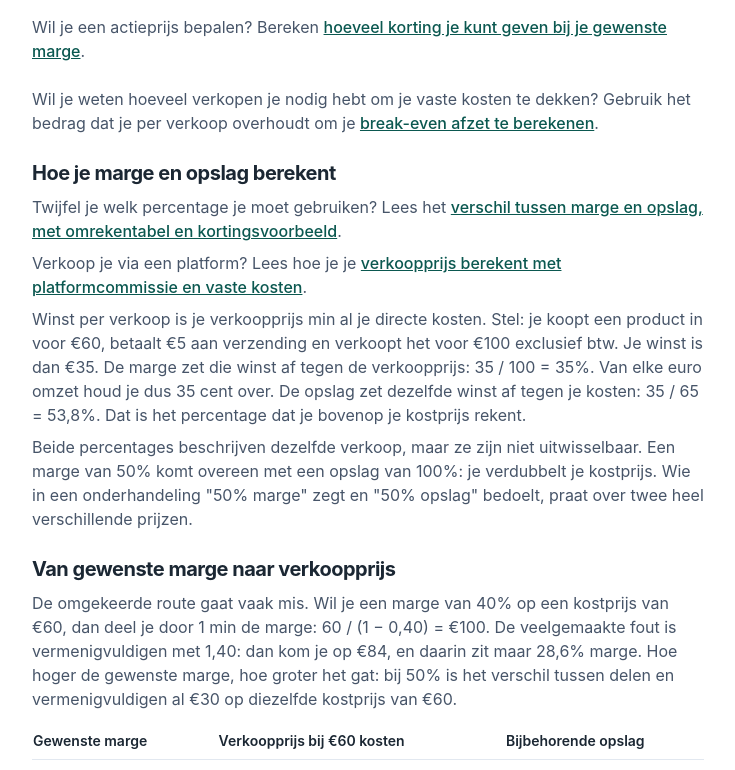
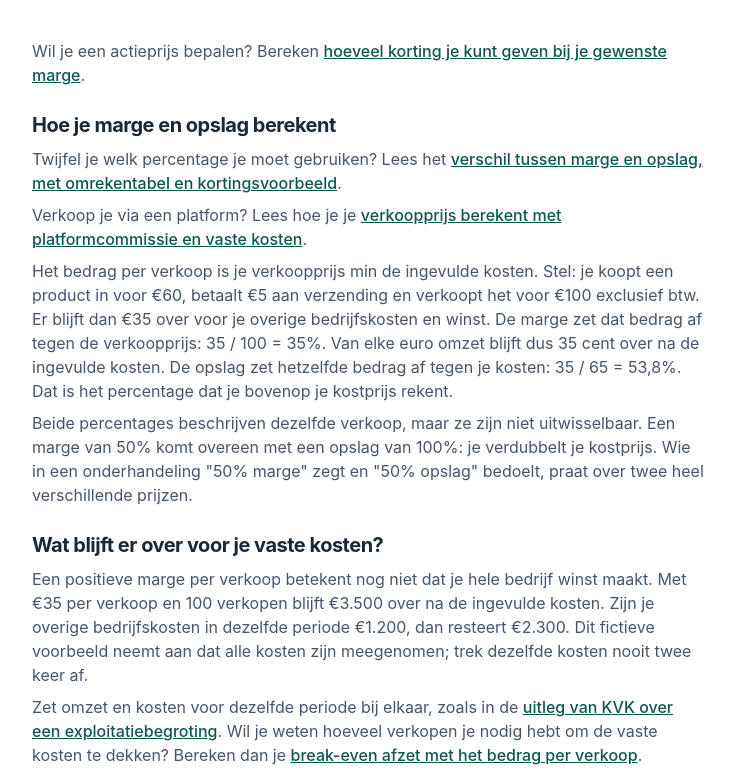
Before and after one commit to danielblinker83-bot/zzp-calculator-hub, a Next.js app: page /marge-berekenen in a window 1280 px wide. Shown: the part 484-1254 px from the top of the page, without its empty margins (120-855 px from the left). Built offline with nearby package versions, Linux system fonts and the light colour scheme.

Commit message:
Verduidelijk marge-uitkomst en maak rekentabel toegankelijker

```diff
--- a/app/marge-berekenen/MargeCalculator.tsx
+++ b/app/marge-berekenen/MargeCalculator.tsx
@@ -35,7 +35,7 @@ export default function MargeCalculator() {
   }
 
   const copyText = resultaat
-    ? `Winst: ${formatEUR(resultaat.winst)}\nMarge: ${resultaat.margePct !== null ? formatPct(resultaat.margePct) : "-"}\nOpslag: ${resultaat.opslagPct !== null ? formatPct(resultaat.opslagPct) : "-"}`
+    ? `Over na ingevulde kosten per verkoop: ${formatEUR(resultaat.winst)}\nVóór overige bedrijfskosten.\nMarge: ${resultaat.margePct !== null ? formatPct(resultaat.margePct) : "-"}\nOpslag: ${resultaat.opslagPct !== null ? formatPct(resultaat.opslagPct) : "-"}`
     : "";
 
   return (
@@ -55,7 +55,7 @@ export default function MargeCalculator() {
       {resultaat && (
         <div className="mt-6">
           <div className="grid gap-3 sm:grid-cols-3">
-            <ResultCard label="Winst per verkoop" value={formatEUR(resultaat.winst)} highlight />
+            <ResultCard label="Over na ingevulde kosten" value={formatEUR(resultaat.winst)} sub="Per verkoop, vóór overige bedrijfskosten" highlight />
             <ResultCard label="Marge" value={resultaat.margePct !== null ? formatPct(resultaat.margePct) : "n.v.t."} sub="Winst als percentage van de verkoopprijs" />
             <ResultCard label="Opslag (markup)" value={resultaat.opslagPct !== null ? formatPct(resultaat.opslagPct) : "n.v.t."} sub="Winst als percentage van je kosten" />
           </div>
--- a/app/marge-berekenen/page.tsx
+++ b/app/marge-berekenen/page.tsx
@@ -6,11 +6,11 @@ import MargeCalculator from "./MargeCalculator";
 export const metadata: Metadata = {
   title: "Marge berekenen | Winstmarge en opslag calculator (2026)",
   description:
-    "Bereken je winst, winstmarge en opslagpercentage per verkoop. Vul inkoop- en verkoopprijs in en zie direct wat je verdient en welk percentage dat is.",
+    "Bereken marge en opslag uit je verkoopprijs en kosten. Bekijk rekenvoorbeelden en zie welk bedrag per verkoop overblijft voor je overige bedrijfskosten.",
   alternates: { canonical: "/marge-berekenen" },
   openGraph: {
     title: "Marge berekenen | Winstmarge en opslag calculator",
-    description: "Bereken je winst, marge en opslag op inkoop en verkoop.",
+    description: "Bereken marge, opslag en het bedrag dat na je ingevulde kosten per verkoop overblijft. Met rekenvoorbeelden en uitleg over vaste kosten.",
     url: "/marge-berekenen",
   },
 };
@@ -59,7 +59,7 @@ const faq = [
   {
     vraag: "Wat is het verschil tussen brutomarge en nettomarge?",
     antwoord:
-      "Brutomarge is je verkoopprijs min de directe kosten van dat ene product of die opdracht (inkoop, materiaal, verzending). Nettomarge is wat er overblijft nadat ook je vaste lasten, je eigen uren en de belasting eraf zijn. Deze calculator rekent de brutomarge per verkoop; die moet hoog genoeg zijn om je nettomarge positief te houden.",
+      "De brutowinstmarge is de brutowinst (omzet min inkoopwaarde) als percentage van de omzet. Bij de nettowinstmarge zijn ook de overige bedrijfskosten van de winst afgetrokken. Deze calculator trekt alleen de ingevulde inkoopprijs en extra kosten af van de verkoopprijs. Het resultaat laat zien wat er per verkoop overblijft voor kosten die je nog niet hebt meegenomen.",
   },
   {
     vraag: "Hoe bereken ik de marge op een project of opdracht?",
@@ -73,7 +73,7 @@ export default function Page() {
     <CalculatorLayout
       slug="marge-berekenen"
       h1="Marge berekenen"
-      intro="Weet precies wat je verdient per verkoop. Vul je inkoopprijs, verkoopprijs en eventuele extra kosten in en zie direct je winst in euro's, je winstmarge en je opslagpercentage. Handig bij het bepalen van prijzen en het doorrekenen van kortingen."
+      intro="Je marge bereken je door de verkoopprijs min de kosten te delen door de verkoopprijs en te vermenigvuldigen met 100. Vul je inkoopprijs, verkoopprijs en extra kosten in. Je ziet de marge, de opslag en het bedrag dat per verkoop overblijft voor je overige bedrijfskosten."
       tool={<MargeCalculator />}
       uitleg={
         <div className="space-y-6 text-slate-600">
@@ -81,13 +81,6 @@ export default function Page() {
             Wil je een actieprijs bepalen? Bereken{" "}
             <Link href="/kennisbank/maximale-korting-berekenen" className="font-medium text-petrol-700 underline">
               hoeveel korting je kunt geven bij je gewenste marge
-            </Link>.
-          </p>
-          <p>
-            Wil je weten hoeveel verkopen je nodig hebt om je vaste kosten te dekken? Gebruik
-            het bedrag dat je per verkoop overhoudt om je{" "}
-            <Link href="/kennisbank/break-even-afzet-berekenen" className="font-medium text-petrol-700 underline">
-              break-even afzet te berekenen
             </Link>.
           </p>
           <section>
@@ -105,10 +98,11 @@ export default function Page() {
               </Link>.
             </p>
             <p className="mt-2">
-              Winst per verkoop is je verkoopprijs min al je directe kosten. Stel: je koopt een
+              Het bedrag per verkoop is je verkoopprijs min de ingevulde kosten. Stel: je koopt een
               product in voor €60, betaalt €5 aan verzending en verkoopt het voor €100 exclusief
-              btw. Je winst is dan €35. De marge zet die winst af tegen de verkoopprijs: 35 / 100
-              = 35%. Van elke euro omzet houd je dus 35 cent over. De opslag zet dezelfde winst af
+              btw. Er blijft dan €35 over voor je overige bedrijfskosten en winst. De marge zet
+              dat bedrag af tegen de verkoopprijs: 35 / 100 = 35%. Van elke euro omzet blijft
+              dus 35 cent over na de ingevulde kosten. De opslag zet hetzelfde bedrag af
               tegen je kosten: 35 / 65 = 53,8%. Dat is het percentage dat je bovenop je kostprijs
               rekent.
             </p>
@@ -121,6 +115,27 @@ export default function Page() {
           </section>
 
           <section>
+            <h2 className="text-xl font-bold text-ink">Wat blijft er over voor je vaste kosten?</h2>
+            <p className="mt-2">
+              Een positieve marge per verkoop betekent nog niet dat je hele bedrijf winst maakt.
+              Met €35 per verkoop en 100 verkopen blijft €3.500 over na de ingevulde kosten.
+              Zijn je overige bedrijfskosten in dezelfde periode €1.200, dan resteert €2.300.
+              Dit fictieve voorbeeld neemt aan dat alle kosten zijn meegenomen; trek dezelfde
+              kosten nooit twee keer af.
+            </p>
+            <p className="mt-2">
+              Zet omzet en kosten voor dezelfde periode bij elkaar, zoals in de{" "}
+              <a href="https://www.kvk.nl/geldzaken/exploitatiebegroting/" className="font-medium text-petrol-700 underline">
+                uitleg van KVK over een exploitatiebegroting
+              </a>. Wil je weten hoeveel verkopen je nodig hebt om de vaste kosten te dekken?
+              Bereken dan je{" "}
+              <Link href="/kennisbank/break-even-afzet-berekenen" className="font-medium text-petrol-700 underline">
+                break-even afzet met het bedrag per verkoop
+              </Link>.
+            </p>
+          </section>
+
+          <section>
             <h2 className="text-xl font-bold text-ink">Van gewenste marge naar verkoopprijs</h2>
             <p className="mt-2">
               De omgekeerde route gaat vaak mis. Wil je een marge van 40% op een kostprijs van
@@ -129,13 +144,15 @@ export default function Page() {
               hoger de gewenste marge, hoe groter het gat: bij 50% is het verschil tussen delen en
               vermenigvuldigen al €30 op diezelfde kostprijs van €60.
             </p>
-            <div className="mt-3 overflow-x-auto">
+            <p id="marge-tabel-hulp" className="mt-3 text-sm">Op een smal scherm kun je de tabel opzij schuiven.</p>
+            <div role="region" aria-label="Rekentabel marge en opslag" aria-describedby="marge-tabel-hulp" tabIndex={0} className="mt-2 overflow-x-auto rounded-lg focus-visible:outline focus-visible:outline-2 focus-visible:outline-offset-2 focus-visible:outline-petrol-700">
               <table className="w-full min-w-[440px] border-collapse text-sm">
+                <caption className="pb-2 text-left text-sm text-slate-600">Verkoopprijs en opslag bij €60 totale kosten per verkoop</caption>
                 <thead>
                   <tr className="border-b border-slate-200 text-left">
-                    <th className="py-2 pr-4 font-semibold text-ink">Gewenste marge</th>
-                    <th className="py-2 pr-4 font-semibold text-ink">Verkoopprijs bij €60 kosten</th>
-                    <th className="py-2 font-semibold text-ink">Bijbehorende opslag</th>
+                    <th scope="col" className="py-2 pr-4 font-semibold text-ink">Gewenste marge</th>
+                    <th scope="col" className="py-2 pr-4 font-semibold text-ink">Verkoopprijs bij €60 kosten</th>
+                    <th scope="col" className="py-2 font-semibold text-ink">Bijbehorende opslag</th>
                   </tr>
                 </thead>
                 <tbody>
```
Also changed, not shown: 1 other file (tests, documents, lock files or other folders).
